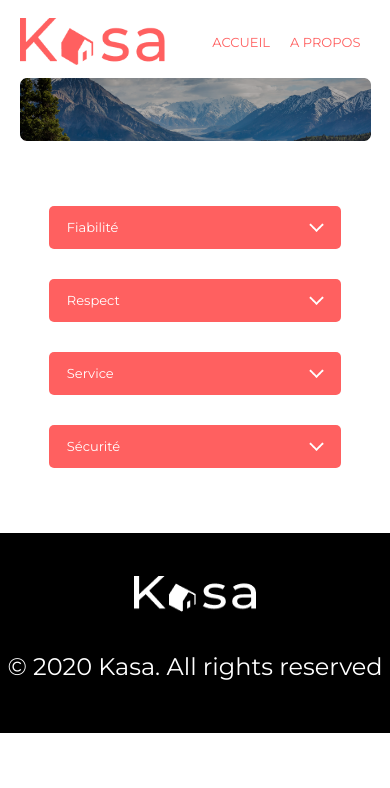
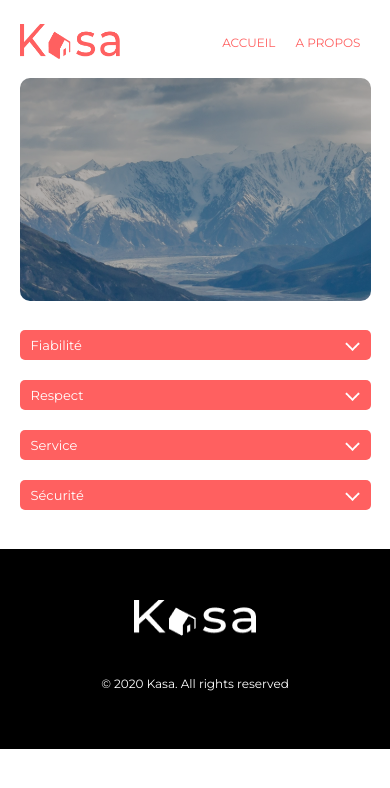
Before and after one commit to carobo2610/P7-Openclassrooms, a React (Create React App) app: page /APropos in a window 390 px wide. Shown: the top 788 px of the page. Built offline with nearby package versions, Linux system fonts and the light colour scheme.

Commit message:
revue du css pour les collapses et le footer

```diff
--- a/src/components/Collapse.js
+++ b/src/components/Collapse.js
@@ -3,7 +3,7 @@ import VectorTop from '../assets/VectorTop.png'
 import VectorBottom from '../assets/VectorBottom.png'
 
 function Collapse({ title, content }) {
-  //useState à false car collapse fermée par défaut
+  //useState à false car collapses fermées par défaut
   const [open, setOpen] = useState(false)
   return (
     <div className="collapse">
@@ -15,7 +15,7 @@ function Collapse({ title, content }) {
         >
           <img
             className="collapse__header--vector"
-            alt="toggle arrow"
+            alt="Flèches d'ouverture/fermeture"
             src={open ? VectorTop : VectorBottom}
           />
         </div>
--- a/src/styles/APropos.css
+++ b/src/styles/APropos.css
@@ -5,10 +5,12 @@
   position: relative;
   align-items: center;
 }
+
 .APropos {
   margin-top: 3%;
   margin-bottom: 3%;
 }
+
 .APropos__img {
   width: 90%;
 }
@@ -22,6 +24,7 @@
   margin: 50px 0 50px 0;
   background-color: #ffffff;
 }
+
 .FicheLogement__collapse {
   display: flex;
   flex-direction: row;
@@ -50,13 +53,16 @@
   border-style: none;
   height: 47px;
   border-radius: 5px;
-  padding: 5.6px 16.8px 7.25px 18.08px;
+  padding: 0px 11px;
+  margin: 0px;
   align-items: center;
   justify-content: space-between;
 }
+
 .collapse__header--vector img {
   align-self: flex-end;
 }
+
 .collapse__header--title {
   display: flex;
   align-items: center;
@@ -64,7 +70,6 @@
   cursor: pointer;
   font-size: 24px;
 }
-
 .collapse__description {
   background-color: #f7f7f7;
   color: #ff6060;
@@ -89,18 +94,30 @@
     font-size: 18px;
     margin-bottom: 20px;
   }
+  .APropos__img {
+    width: 90%;
+    height: 223px;
+    object-fit: cover;
+    border-radius: 10px;
+  }
+  .APropos__collapse--section {
+    width: 90%;
+    margin: 10px 0 10px 0;
+  }
+  .APropos__collapse {
+    margin: 19px 0px 29px 0px;
+  }
   .collapse__header {
     display: flex;
     align-items: center;
     border-style: none;
     height: 30px;
     border-radius: 5px;
+    padding: 0 11px;
   }
-  /*probleme de gap avec le vactor et le titre*/
   .collapse__header--title {
     cursor: pointer;
     font-size: 13px;
-    gap: 50px;
   }
   .collapse__description {
     font-size: 12px;
--- a/src/styles/FicheLogement.css
+++ b/src/styles/FicheLogement.css
@@ -167,8 +167,10 @@ p {
   }
   .tag {
     font-size: 10px;
-    padding: 5px 5px;
+    padding: 5px 10px;
     border-radius: 10px;
+    min-width: 25px;
+    margin: 10px 10px 0px 0;
   }
   .rating {
     text-align: left;
@@ -199,12 +201,12 @@ p {
     z-index: 1;
   }
   .carousel__vectorRight {
-    margin-right: 25px;
+    margin-right: 15px;
     top: 50%;
     right: 0;
   }
   .carousel__vectorLeft {
-    margin-left: 25px;
+    margin-left: 15px;
     top: 50%;
   }
 }
--- a/src/styles/Home.css
+++ b/src/styles/Home.css
@@ -135,12 +135,12 @@ li a:hover {
 
 @media all and (max-width: 768px) {
   .header__logo {
-    width: 145px;
-    height: 47px;
+    width: 100px;
+    height: 35px;
   }
   li a {
     text-transform: uppercase;
-    font-size: 13px;
+    font-size: 12px;
   }
   nav {
     margin-top: 4%;
@@ -148,8 +148,8 @@ li a:hover {
   nav li {
     padding: 0 10px 0 10px;
   }
-  .footer__text {
-    font-size: 14px;
+  .footer__p {
+    font-size: 12px;
   }
   .home__section {
     height: 111px;
@@ -167,7 +167,6 @@ li a:hover {
   .home__title {
     font-size: 24px;
     width: 60%;
-    left: 25%;
   }
   .product__img {
     width: 100%;
@@ -176,7 +175,7 @@ li a:hover {
   }
   .gallery {
     width: 100%;
-    margin: 10px;
+    margin: 0px;
     background: none;
   }
 }
--- a/src/styles/styles.css
+++ b/src/styles/styles.css
@@ -1,41 +1,40 @@
-
-body{
+body {
   margin: 0;
   color: black;
   font-family: 'Montserrat';
 }
 /*--- Header ---*/
-nav{
+nav {
   display: flex;
   justify-content: space-between;
   width: 90%;
   margin: 2% 0 1% 5%;
   align-items: center;
 }
-nav ul{
+nav ul {
   display: flex;
   padding: 0;
 }
-nav li{
+nav li {
   display: block;
   padding: 0 0 0 80px;
 }
 
-li a{
+li a {
   cursor: pointer;
   font-size: 24px;
   text-decoration: none;
-    color: #FF6060;
+  color: #ff6060;
 }
-li a:hover{
+li a:hover {
   text-decoration: underline;
 }
-.header__logo{
+.header__logo {
   height: 62px;
   width: 210px;
 }
 /*--- Banner ---*/
-.home__section{
+.home__section {
   display: flex;
   justify-content: center;
   position: relative;
@@ -46,64 +45,39 @@ li a:hover{
   max-height: 223px;
   min-height: 111px;
 }
-.home__img{
+.home__img {
   width: 90%;
   height: 100%;
   border-radius: 25px;
   object-fit: cover;
   overflow: hidden;
 }
-.home__img img{
+.home__img img {
   width: 100%;
   height: 100%;
   max-height: 223px;
   min-height: 111px;
   object-fit: cover;
 }
-.home__title{
+.home__title {
   position: absolute;
   font-size: 48px;
   color: #edebeb;
 }
-/*--- Footer ---*/
-.footer{
-    display: flex;
-    justify-content: center;
-    flex-direction: column;
-    text-align: center;
-    width: 100%;
-    height: 200px;
-    background: #000000;
-}
-.footer__logo{
-    display: flex;
-    align-self: center;
-    height: 36.11px;
-    width: 122px;
-}
-.footer__p{
-    margin-top: 40px;
-    font-size: 24px;
-    color: #FFFFFF;
-}
 
-@media all and (max-width:768px){
-    .header__logo{
-        Width : 145px;
+@media all and (max-width: 768px) {
+  .header__logo {
+    width: 145px;
     height: 47px;
   }
-    li a{
+  li a {
     font-size: 13px;
     text-transform: uppercase;
   }
-    nav{
+  nav {
     margin-top: 4%;
   }
-    nav li{
+  nav li {
     padding: 0 10px 0 10px;
   }
-    .footer__text{
-        font-size: 14px;
 }
-
-}
```
Also changed, not shown: src/pages/APropos.js (+15 -27 lines). Lines whose indentation alone changed are shown as unchanged.
